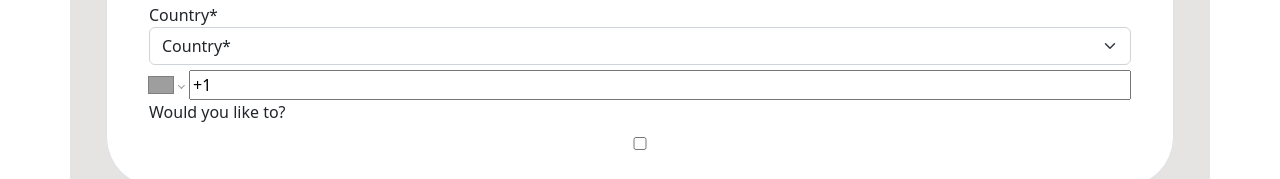
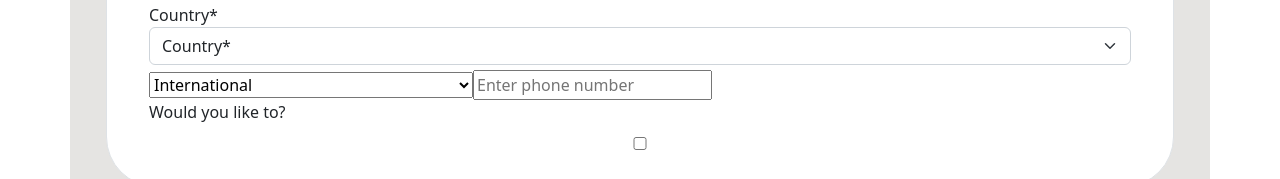
Before and after one commit to cosmo3769/redux-form-validation, a React (Create React App) app: page /#/ in a window 1280 px wide. Shown: the part 654-833 px from the top of the page. Built offline with nearby package versions, Linux system fonts and the light colour scheme; grey boxes are pictures that could not be loaded.

Commit message:
changed contact

```diff
--- a/src/components/FormComponentFirst.jsx
+++ b/src/components/FormComponentFirst.jsx
@@ -53,8 +53,7 @@
       <Field
       name='contact'
       component={ContactInput}
-      label="Primary Phone Number"
-      type="tel"
+      // label="Primary Phone Number"
       />
       <Field
         name='billing'
--- a/src/components/contact-input.jsx
+++ b/src/components/contact-input.jsx
@@ -1,19 +1,38 @@
 import 'react-phone-number-input/style.css'
 import PhoneInput from 'react-phone-number-input'
 import { useState } from 'react'
+import Input, { getCountries, getCountryCallingCode } from 'react-phone-number-input/input';
+import en from 'react-phone-number-input/locale/en.json';
+
+const CountrySelect = ({ value, onChange, labels, ...rest }) => (
+  <select {...rest} value={value} onChange={(event) => onChange(event.target.value || undefined)}>
+    <option value="">{labels.ZZ}</option>
+    {getCountries().map((country) => (
+      <option key={country} value={country}>
+        {labels[country]} +{getCountryCallingCode(country)}
+      </option>
+    ))}
+  </select>
+);
 
 function ContactInput() {
   // `value` will be the parsed phone number in E.164 format.
   // Example: "+12133734253".
-  const [value, setValue] = useState()
+  // const [value, setValue] = useState()
+  const [phoneNumber, setPhoneNumber] = useState();
+  const [country, setCountry] = useState();
   return (
-    <PhoneInput
-      international
-      defaultCountry='US'
-      placeholder="Enter phone number"
-      value={value}
-      onChange={setValue}/>
-  )
+    <div>
+      <CountrySelect labels={en} value={country} onChange={setCountry} name="countrySelect" />
+      <Input country={country} value={phoneNumber} onChange={setPhoneNumber} placeholder="Enter phone number" name="phoneNumber" />
+    </div>
+  //   <PhoneInput
+  //     international
+  //     defaultCountry='US'
+  //     placeholder="Enter phone number"
+  //     value={value}
+  //     onChange={setValue}/>
+   )
 }
 
 export default ContactInput
```
